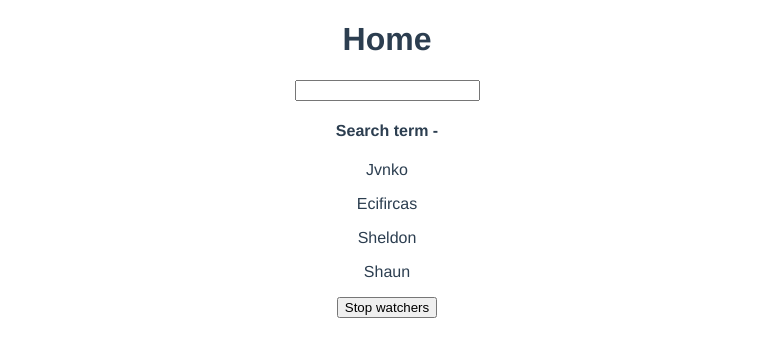
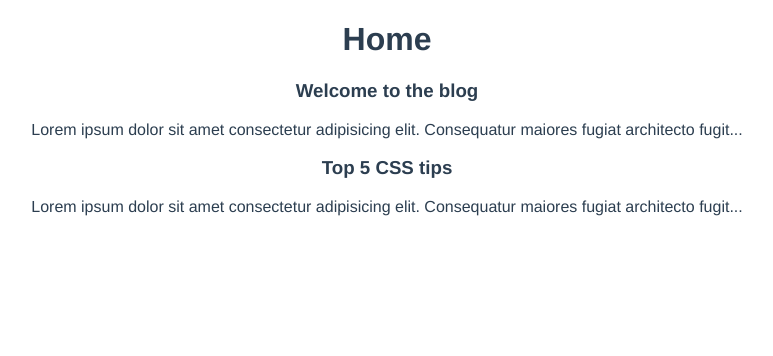
Before and after one commit to SamuelVera/vue-composition-api, a Vue app: page / in a window 1280 px wide. Shown: the top 356 px of the page, without its empty margins (253-1026 px from the left). Built offline with nearby package versions, Linux system fonts and the light colour scheme.

Commit message:
Props in setup lesson

```diff
--- /dev/null
+++ b/src/components/PostList.component.vue
@@ -0,0 +1,26 @@
+<template>
+  <div class="posts-list">
+    <div v-for="post in posts" :key="post.id">
+      <SinglePost :post="post" />
+    </div>
+  </div>
+</template>
+
+<script>
+/**Single post component */
+import SinglePost from "./SinglePost.component";
+export default {
+  //Accept the props post
+  props: ["posts"],
+  //Using the props inside the setup function
+  setup(props) {
+    console.log(props.posts);
+  },
+  //Components
+  components: {
+    SinglePost,
+  },
+};
+</script>
+
+<style></style>
--- /dev/null
+++ b/src/components/SinglePost.component.vue
@@ -0,0 +1,26 @@
+<template>
+  <div class="post">
+    <h3>{{ post.title }}</h3>
+    <p>{{ snippet }}</p>
+  </div>
+</template>
+
+<script>
+import { computed } from "vue";
+export default {
+  props: ["post"],
+  setup(props) {
+    //Compute data from props
+    /**Snippet of the content */
+    const snippet = computed(() => {
+      return props.post.body.substring(0, 100) + "...";
+    });
+
+    return {
+      snippet,
+    };
+  },
+};
+</script>
+
+<style></style>
--- a/src/views/Home.vue
+++ b/src/views/Home.vue
@@ -1,17 +1,14 @@
 <template>
   <div class="home">
     <h1>Home</h1>
-    <input type="text" v-model="searchQuery" />
-    <h4>Search term - {{ searchQuery }}</h4>
-    <div v-for="name in matchingNames" :key="name">
-      <p>{{ name }}</p>
-    </div>
-    <button @click="stopWatching">Stop watchers</button>
+    <PostsList :posts="posts" />
   </div>
 </template>
 
 <script>
 import { computed, ref, watch, watchEffect } from "vue";
+//Posts list component
+import PostsList from "../components/PostList.component";
 /**
  * Reactive cons:
  * - Primitive types can't be made reactive
@@ -23,41 +20,29 @@ export default {
     //Will run before all the lifecycle hooks (first to execute to setup all)
     //JS can be written
 
-    /**Names array */
-    const names = ref(["Jvnko", "Ecifircas", "Sheldon", "Shaun"]);
-    /**Search query */
-    const searchQuery = ref("");
-
-    /**Computed for querying */
-    const matchingNames = computed(() => {
-      return names.value.filter((name) => name.includes(searchQuery.value));
-    });
-
-    //Watch is used to watch changes over a value
-    //Setup a watch over the search query to execute code
-    const searchWatcher = watch(
-      searchQuery, //What wants to be watched
-      () => {
-        //Trigger on changes for watched value
-        console.log(searchQuery.value);
-      }
-    );
-
-    //Watch effect, runs everytime a value inside the calllback changes
-    const effectWatcher = watchEffect(() => {
-      //Callback
-      //Can be used to get data from an API
-      console.log("From effect", searchQuery.value);
-    });
-
-    //To stop the watching the functions need to be invoked
-    const stopWatching = () => {
-      effectWatcher();
-      searchWatcher();
-    };
+    /**Posts */
+    const posts = ref([
+      {
+        title: "Welcome to the blog",
+        body:
+          "Lorem ipsum dolor sit amet consectetur adipisicing elit. Consequatur maiores fugiat architecto fugit mollitia aliquid obcaecati provident, recusandae iusto eligendi culpa deserunt repellendus fuga tenetur adipisci reiciendis quia doloribus perspiciatis sunt optio. Amet totam pariatur est minus velit? Animi, labore nisi repudiandae hic excepturi mollitia quae quos similique consectetur vel dignissimos magnam, saepe cupiditate eius! Nam delectus iste pariatur est labore accusantium vitae commodi quis impedit, minima sit, expedita, harum maiores animi cumque quas ex quam blanditiis omnis perferendis iure facere cum nostrum facilis. Libero error sunt enim omnis earum odio. Inventore et aliquam eum aut neque quis, minima repellat!",
+        id: 1,
+      },
+      {
+        title: "Top 5 CSS tips",
+        body:
+          "Lorem ipsum dolor sit amet consectetur adipisicing elit. Consequatur maiores fugiat architecto fugit mollitia aliquid obcaecati provident, recusandae iusto eligendi culpa deserunt repellendus fuga tenetur adipisci reiciendis quia doloribus perspiciatis sunt optio. Amet totam pariatur est minus velit? Animi, labore nisi repudiandae hic excepturi mollitia quae quos similique consectetur vel dignissimos magnam, saepe cupiditate eius! Nam delectus iste pariatur est labore accusantium vitae commodi quis impedit, minima sit, expedita, harum maiores animi cumque quas ex quam blanditiis omnis perferendis iure facere cum nostrum facilis. Libero error sunt enim omnis earum odio. Inventore et aliquam eum aut neque quis, minima repellat!",
+        id: 2,
+      },
+    ]);
 
     //To use in the template
-    return { searchQuery, matchingNames, stopWatching };
+    return {
+      posts,
+    };
+  },
+  components: {
+    PostsList,
   },
 };
 </script>
```
